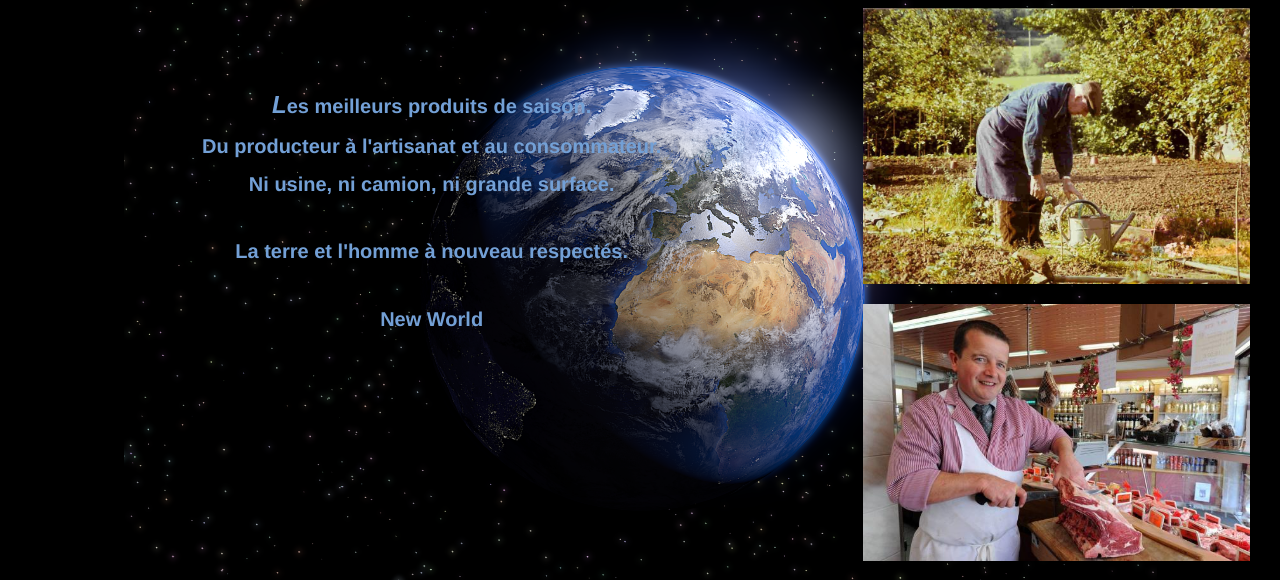
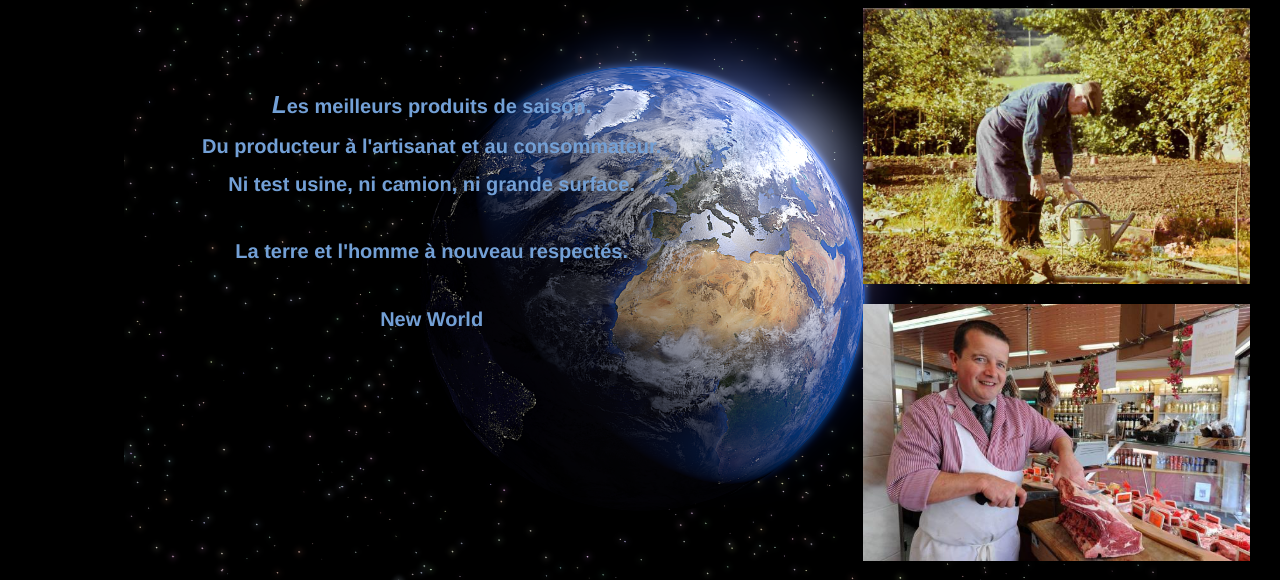
Before and after one commit to Adapix/newWorld, a PHP site: page / in a window 1280 px wide. Shown: the part 80-660 px from the top of the page. Run offline with PHP 8.4, Linux system fonts and the light colour scheme; some libraries are stand-ins or nearby versions.

Commit message:
Test d'initialisation

```diff
--- a/vues/index.php
+++ b/vues/index.php
@@ -3,7 +3,7 @@
 		<div id="description" class="text_accueil col-md-8 text-center">
 			<p class="">Les meilleurs produits de saison.</p>
 			<p class="">Du producteur à l'artisanat et au consommateur.</p>
-			<p class="">Ni usine, ni camion, ni grande surface.</p>
+			<p class="">Ni test usine, ni camion, ni grande surface.</p>
 			<br><p class="">La terre et l'homme à nouveau respectés.</p><br>
 			<p class="">New World</p>
 		</div>
```
